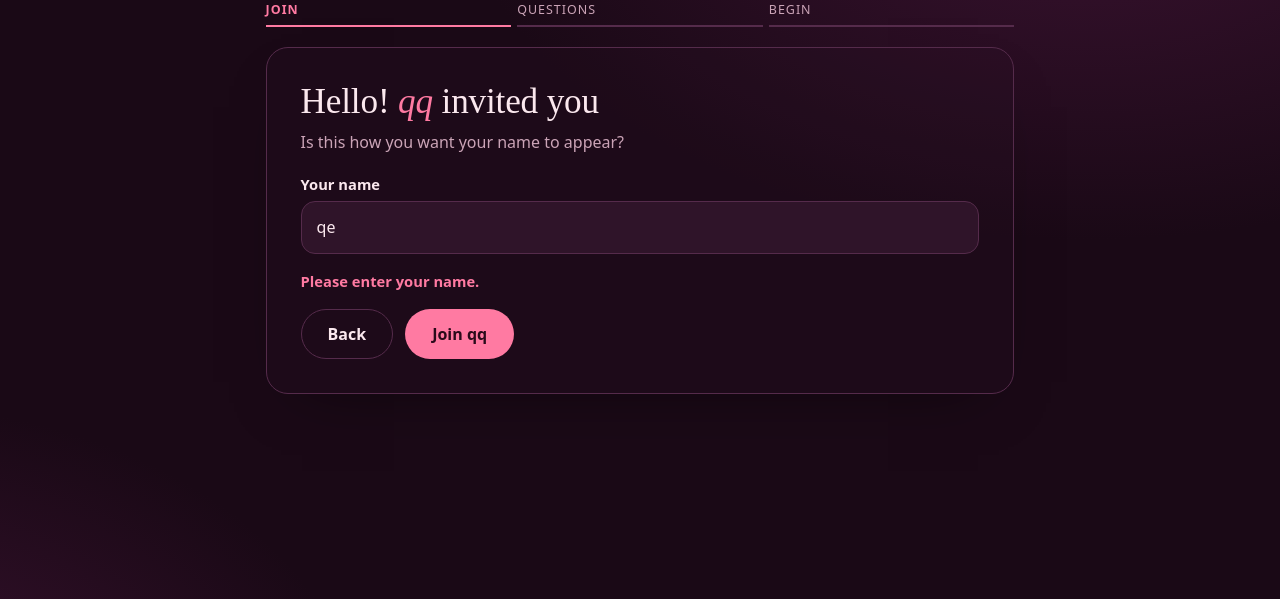
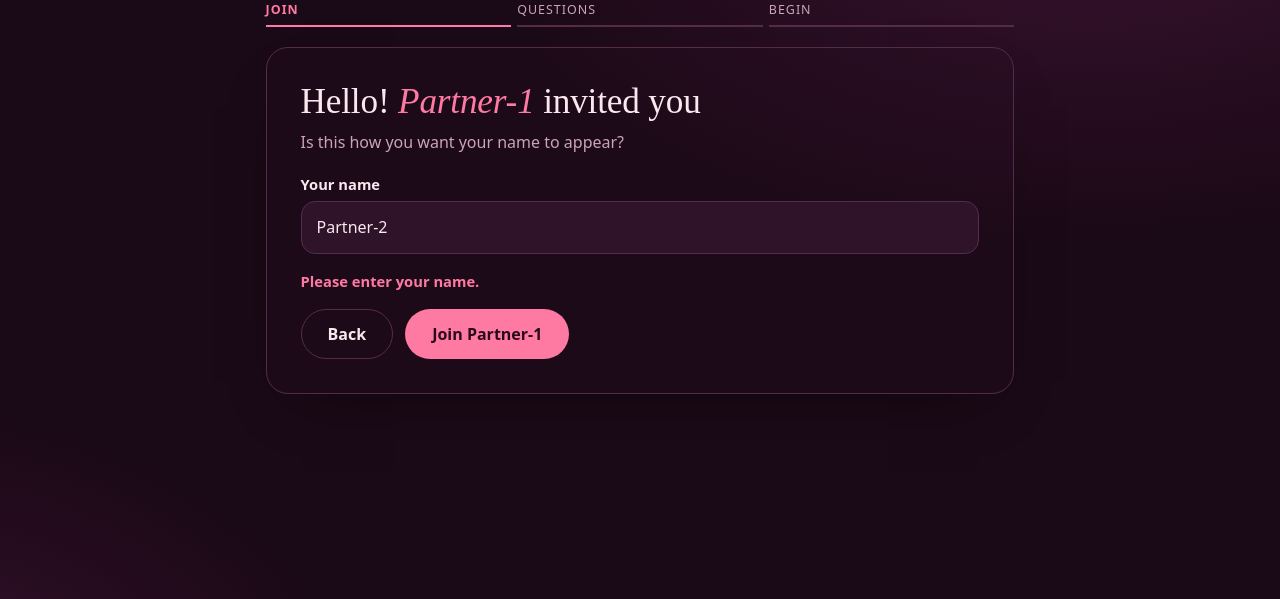
Before and after one commit to Prohor722/compatabilityTest, a Laravel app: page /join-page-1 in a window 1280 px wide. Shown: the part 60-659 px from the top of the page. Run offline with Laravel 12, Linux system fonts and the light colour scheme.

Commit message:
user2 join page dynamic data addede

```diff
--- a/resources/views/game/user2/join_page_1.blade.php
+++ b/resources/views/game/user2/join_page_1.blade.php
@@ -3,13 +3,16 @@
 @section('user2-contents')
     <div class="panel">
         <div>
-            <h2>Hello! <em>qq</em> invited you</h2>
+            <h2>Hello! <em>{{ $partner1 }}</em> invited you</h2>
             <p class="sub">Is this how you want your name to appear?</p>
         </div>
         <form id="fJoin" novalidate="">
             <div style="display:flex;flex-direction:column;gap:16px">
-                <div class="field"><label for="jn">Your name</label><input type="text" id="jn"
-                        maxlength="24" autocomplete="off" value="qe"></div>
+                <div class="field">
+                    <label for="jn">Your name</label>
+                    <input type="text" id="jn" maxlength="24" autocomplete="off"
+                    value="{{ $partner2 }}">
+                </div>
                 <p class="err" id="err" role="alert">Please enter your name.</p>
                 <div class="btns">
                     <a href="{{ route('home') }}">
@@ -17,7 +20,7 @@
                     </a>
 
                     <a href="{{ route('game.join_page_2') }}">
-                        <button class="btn primary" type="button">Join qq</button>
+                        <button class="btn primary" type="button">Join {{ $partner1 }}</button>
                     </a>
                 </div>
             </div>
--- a/routes/web.php
+++ b/routes/web.php
@@ -51,7 +51,9 @@ Route::get('/step-4', function () {
 
 Route::get('/join-page-1', function () {
     $id = 1;
-    return view('game.user2.join_page_1', compact('id'));
+    $partner1  = 'Partner-1';
+    $partner2 = 'Partner-2';
+    return view('game.user2.join_page_1', compact('id','partner1', 'partner2'));
 })->name('game.join_page_1');
 
 Route::get('/join-page-2', function () {
```
